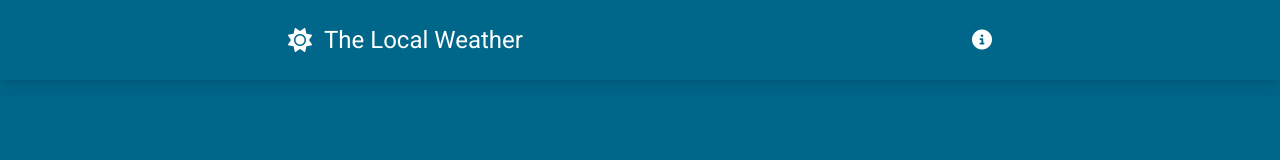
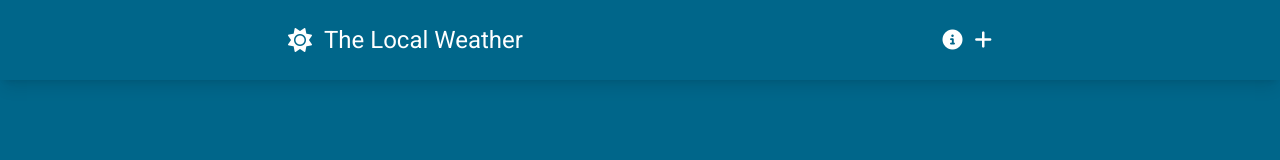
Before and after one commit to StephanieKSanchez/weather-app-vue-tailwind, a Vue app: page / in a window 1280 px wide. Shown: the top 160 px of the page. Built offline with nearby package versions, Linux system fonts and the light colour scheme.

Commit message:
added plus icon

```diff
--- a/src/components/Navigation.vue
+++ b/src/components/Navigation.vue
@@ -14,6 +14,9 @@
         <i
           class="fa-solid fa-circle-info text-xl hover:text-weather-secondary duration-150 cursor-pointer"
         ></i>
+        <i
+          class="fa-solid fa-plus text-xl hover:text-weather-secondary duration-150 cursor-pointer"
+        ></i>
       </div>
     </nav>
   </header>
```
